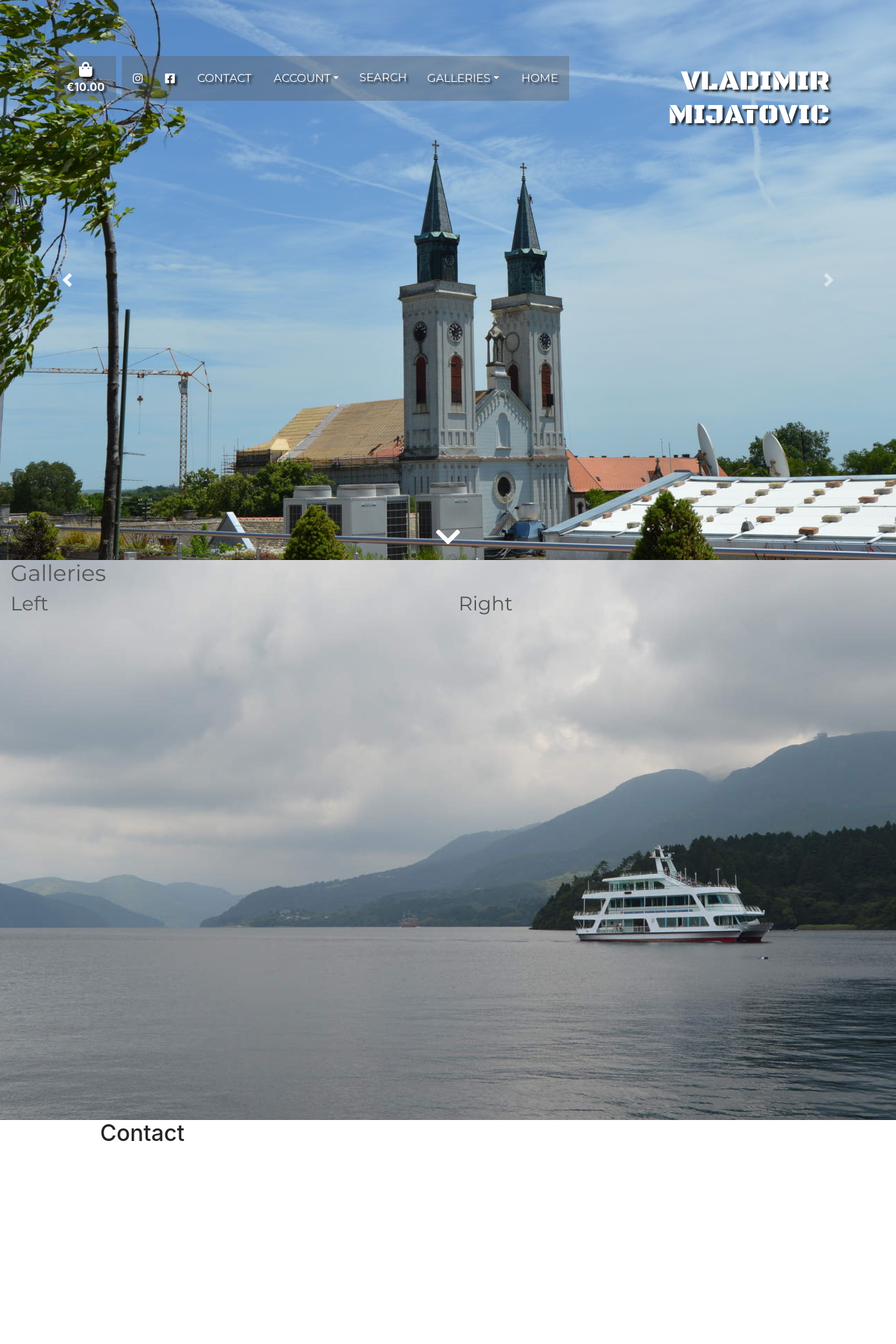
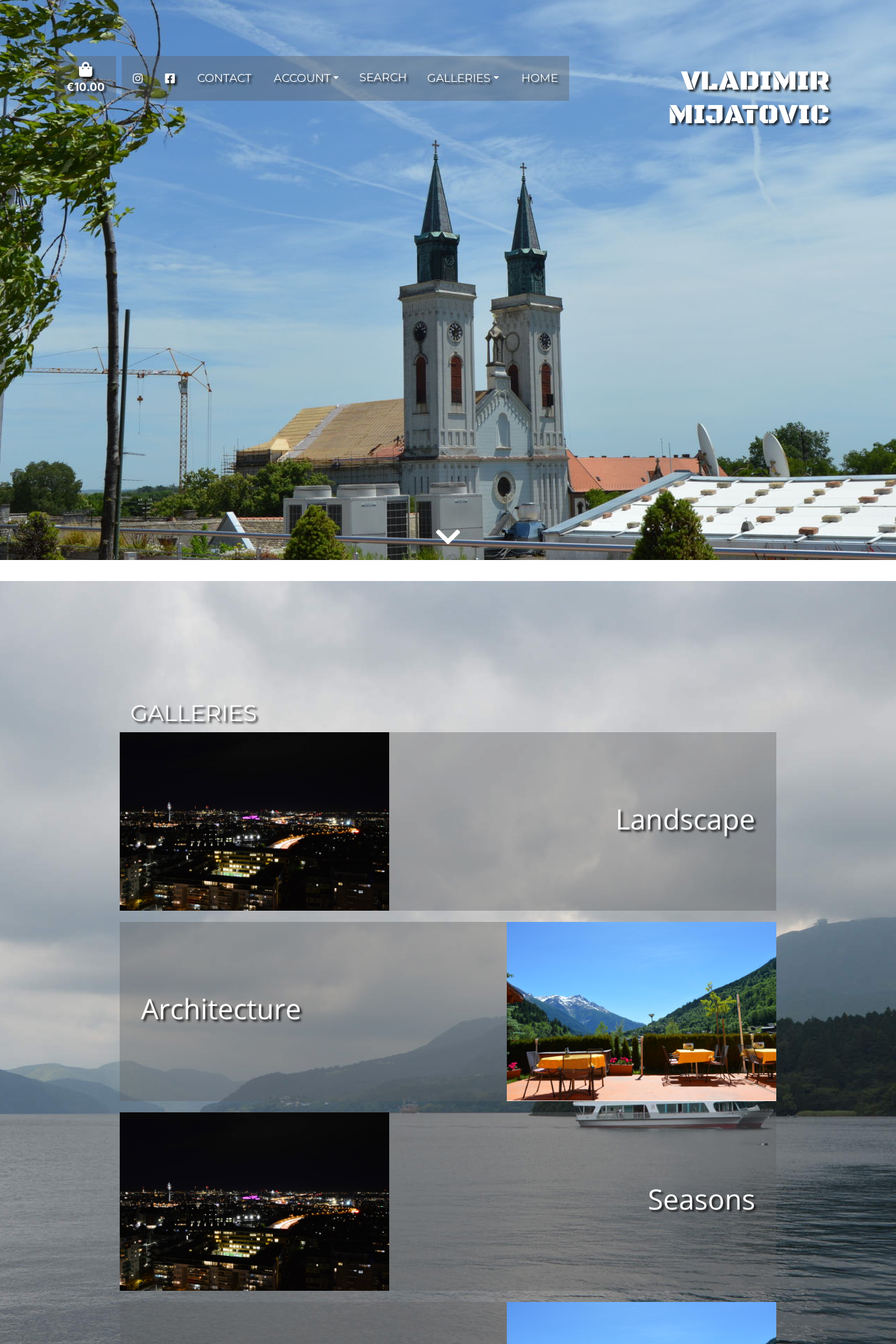
Before and after one commit to Vlad-404/photo-portfolio, a Django app: template home/templates/home/index.html in a window 1280 px wide. Shown: the top 1920 px of the page at 70% size. Before the commit the page ends 1630 px from the top, so only its background shows below. Run offline with Django 3.2, Linux system fonts and the light colour scheme; the template is opened without the code that fills it: most values are stand-ins (such as "Sample title", 1, 10 or a date in 2020); parts of the project's set-up code (start-up, migrations or seed data) failed here and were passed over; some libraries are stand-ins or nearby versions.

Commit message:
Styled the Galleries container

```diff
--- a/home/templates/home/index.html
+++ b/home/templates/home/index.html
@@ -9,6 +9,7 @@
             <div class="carousel-item images-container carousel-img-2"></div>
             <div class="carousel-item images-container carousel-img-3"></div>
         </div>
+        <!-- Carousel controlls
         <a class="carousel-control-prev" href="#carouselExampleControls" role="button" data-slide="prev">
             <span class="carousel-control-prev-icon" aria-hidden="true"></span>
             <span class="sr-only">Previous</span>
@@ -16,27 +17,95 @@
         <a class="carousel-control-next" href="#carouselExampleControls" role="button" data-slide="next">
             <span class="carousel-control-next-icon" aria-hidden="true"></span>
             <span class="sr-only">Next</span>
-        </a>
+        </a> -->
         <h1 class="text-white text-center fixed-bottom" style="position: absolute;">
-            <i class="fas fa-chevron-down"></i>
+            <a href="#galleries" class="text-white"><i class="fas fa-chevron-down"></i></a>
         </h1>
     </div>
 
     <!-- Galleries -->
-    <div class="container-fluid images-container galleries-background">
-        <h2 class="montserrat">Galleries</h2>
-        <div class="row">
-            <div class="col-6">
-                <h3 class="montserrat">Left</h3>
-            </div>
-            <div class="col-6">
-                <h3 class="montserrat">Right</h3>
+    <!-- Background container -->
+    <div id="galleries" class="container-fluid images-container galleries-background">
+        <!-- Container for galleries -->
+        <div class="container w-75 galeries-top-margin">
+            <h2 class="text-white text-uppercase montserrat shadow-text">Galleries</h2>
+            <!-- Links to galleries -->
+            <div class="row">
+                <!-- Image left -->
+                <div class="col-sm-12 text-right navbar-styling shadow-text mb-3 pl-0">
+                    <div class="container-fluid w-100 p-0">
+                        <div class="row align-items-center text-white m-0">
+                            <div class="col-5 h-100 p-0">
+                                <a href="#">
+                                    <img src="/media/wien-night.jpg" alt="Night city image" class="img-fluid float-left">
+                                </a>
+                            </div>
+                            <div class="col-7 h-100">
+                                <a href="#" class="text-white">
+                                    <h1>Landscape</h1>
+                                </a>
+                            </div>
+                        </div>
+                    </div>
+                </div>
+                <!-- Image right -->
+                <div class="col-sm-12 text-right navbar-styling shadow-text mb-3 pr-0">
+                    <div class="container-fluid w-100 p-0">
+                        <div class="row align-items-center text-white m-0">
+                            <div class="col-7 h-100 text-left">
+                                <a href="#" class="text-white">
+                                    <h1>Architecture</h1>
+                                </a>
+                            </div>
+                            <div class="col-5 h-100 p-0">
+                                <a href="#">
+                                    <img src="/media/mountains.jpg" alt="Mountains image" class="img-fluid float-right">
+                                </a>
+                            </div>
+                        </div>
+                    </div>
+                </div>
+                <!-- Image left -->
+                <div class="col-sm-12 text-right navbar-styling shadow-text mb-3 pl-0">
+                    <div class="container-fluid w-100 p-0">
+                        <div class="row align-items-center text-white m-0">
+                            <div class="col-5 h-100 p-0">
+                                <a href="#">
+                                    <img src="/media/wien-night.jpg" alt="Night city image" class="img-fluid float-left">
+                                </a>
+                            </div>
+                            <div class="col-7 h-100">
+                                <a href="#" class="text-white">
+                                    <h1>Seasons</h1>
+                                </a>
+                            </div>
+                        </div>
+                    </div>
+                </div>
+                <!-- Image right -->
+                <div class="col-sm-12 text-right navbar-styling shadow-text mb-3 pr-0">
+                    <div class="container-fluid w-100 p-0">
+                        <div class="row align-items-center text-white m-0">
+                            <div class="col-7 h-100 text-left">
+                                <a href="#" class="text-white">
+                                    <h1>Food</h1>
+                                </a>
+                            </div>
+                            <div class="col-5 h-100 p-0">
+                                <a href="#">
+                                    <img src="/media/mountains.jpg" alt="Mountains image" class="img-fluid float-right">
+                                </a>
+                            </div>
+                        </div>
+                    </div>
+                </div>
+
             </div>
         </div>
     </div>
 
     <!-- Contact -->
-    <div class="container">
+    <div class="container images-container">
         <div class="row">
             <div class="col">
                 <h2 class="bops">Contact</h2>
--- a/static/css/base.css
+++ b/static/css/base.css
@@ -2,7 +2,7 @@
 @import url('https://fonts.googleapis.com/css2?family=Black+Ops+One&family=Montserrat&family=Open+Sans:wght@300&display=swap');
 
 html {
-    scroll-behavior: smooth;
+  scroll-behavior: smooth;
 }
 
 /* Basics (fonts, colours,...) */
@@ -39,6 +39,10 @@ html {
 
 .shadow-box {
     box-shadow: 0 0 20px 5px #fff;
+}
+
+a {
+    text-decoration: none !important;
 }
 
 /* Navbars  */
@@ -114,6 +118,10 @@ html {
 .galleries-background {
     background: url('/media/lake.jpg') no-repeat center center fixed;
 }
+/* Adds spacing from top for galleries on home page */
+.galeries-top-margin {
+    padding-top: 25vh;
+}
 
 /* -------------------------------- Media Queries(?) */
 
```
Also changed, not shown: media/galleries.png (added).
